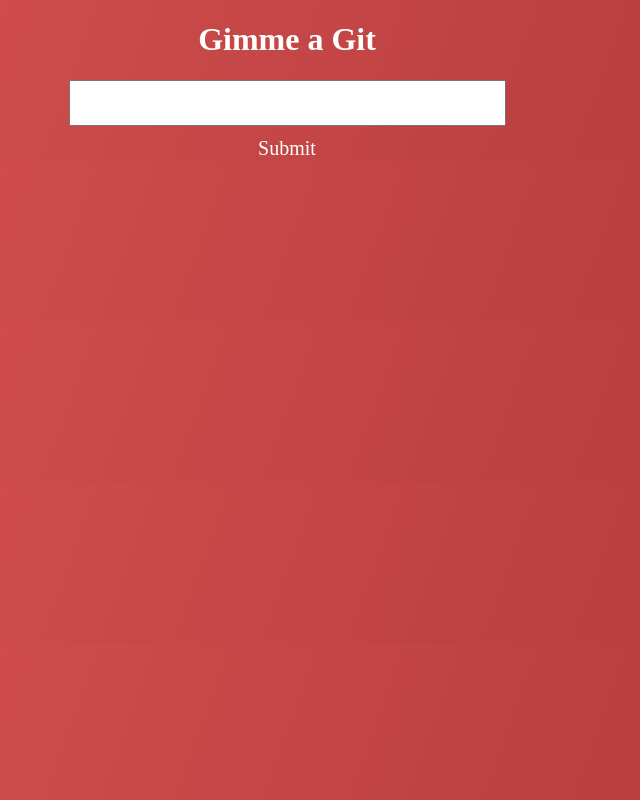
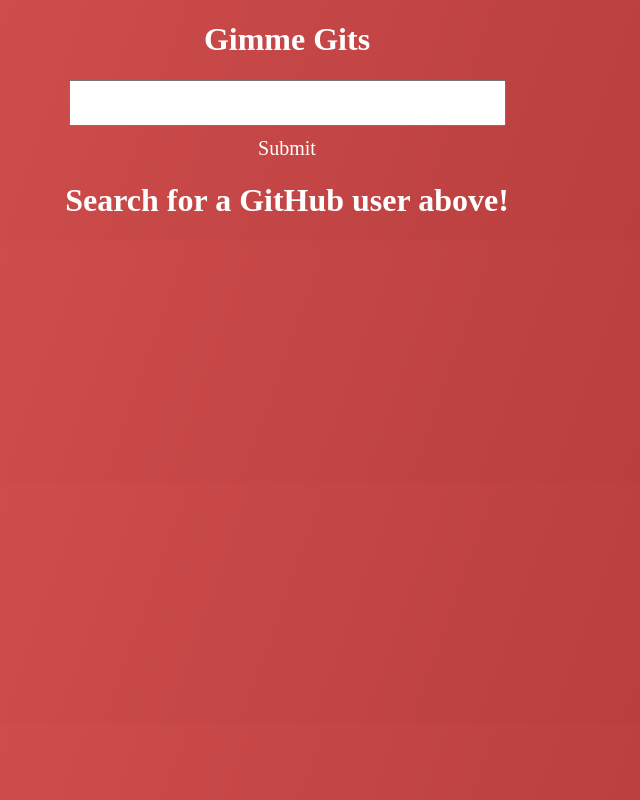
Before and after one commit to malorie16/gimme-gits, a React (Create React App) app: page / in a window 1280 px wide. Shown: the whole page, without its empty margins (353-993 px from the left). Built offline with nearby package versions, Linux system fonts and the light colour scheme; a web font is replaced by a local one.

Commit message:
altered conditional rendering

```diff
--- a/src/components/GitCard.js
+++ b/src/components/GitCard.js
@@ -15,7 +15,7 @@
         </div>
       )
     } else {
-      return null
+      return <h1>Search for a GitHub user above!</h1>
     }
   }
   return (
--- a/src/components/search.js
+++ b/src/components/search.js
@@ -28,7 +28,7 @@
     return (
       <div className='form'>
         <form onSubmit={this.handleClick}>
-        <h1>Gimme a Git</h1>
+        <h1>Gimme Gits</h1>
         <input id='git-field' type='text' value={this.state.input} onChange={this.handleChange}/>
         <br></br>
         <input id='submit' type='submit'/>
```
